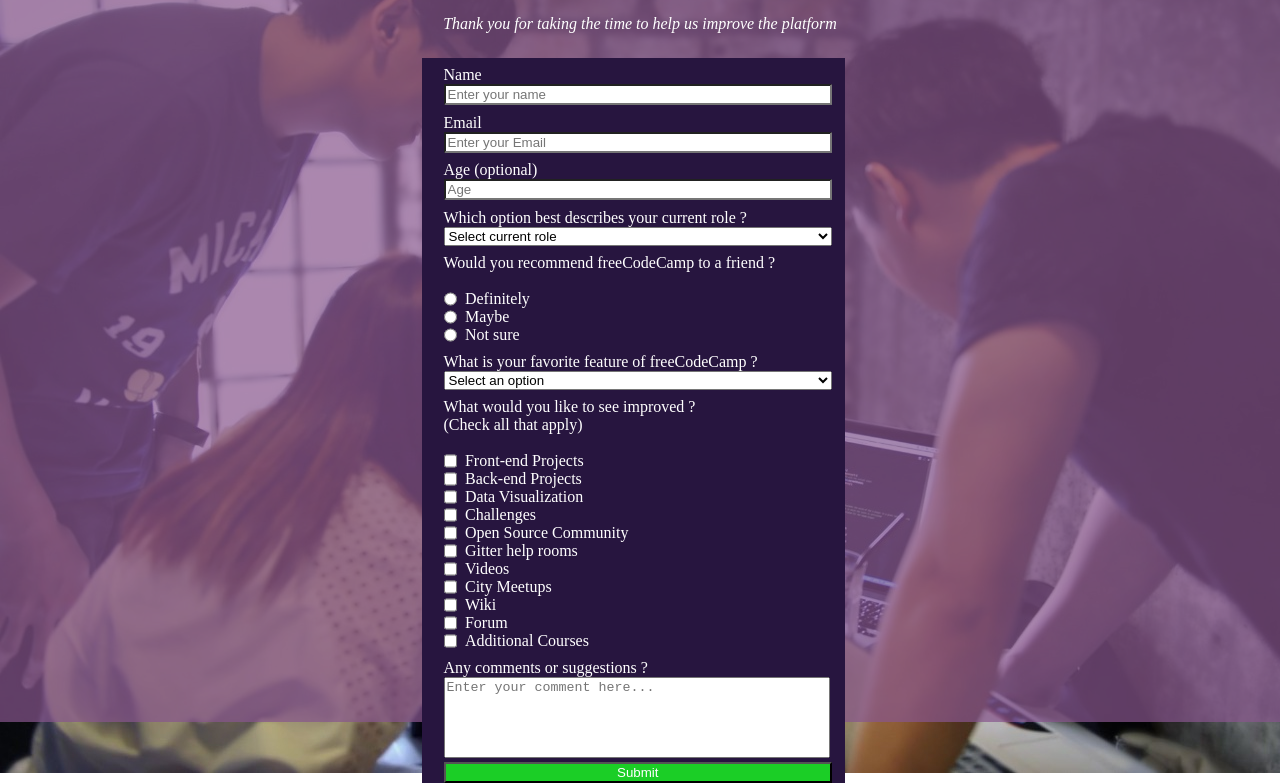
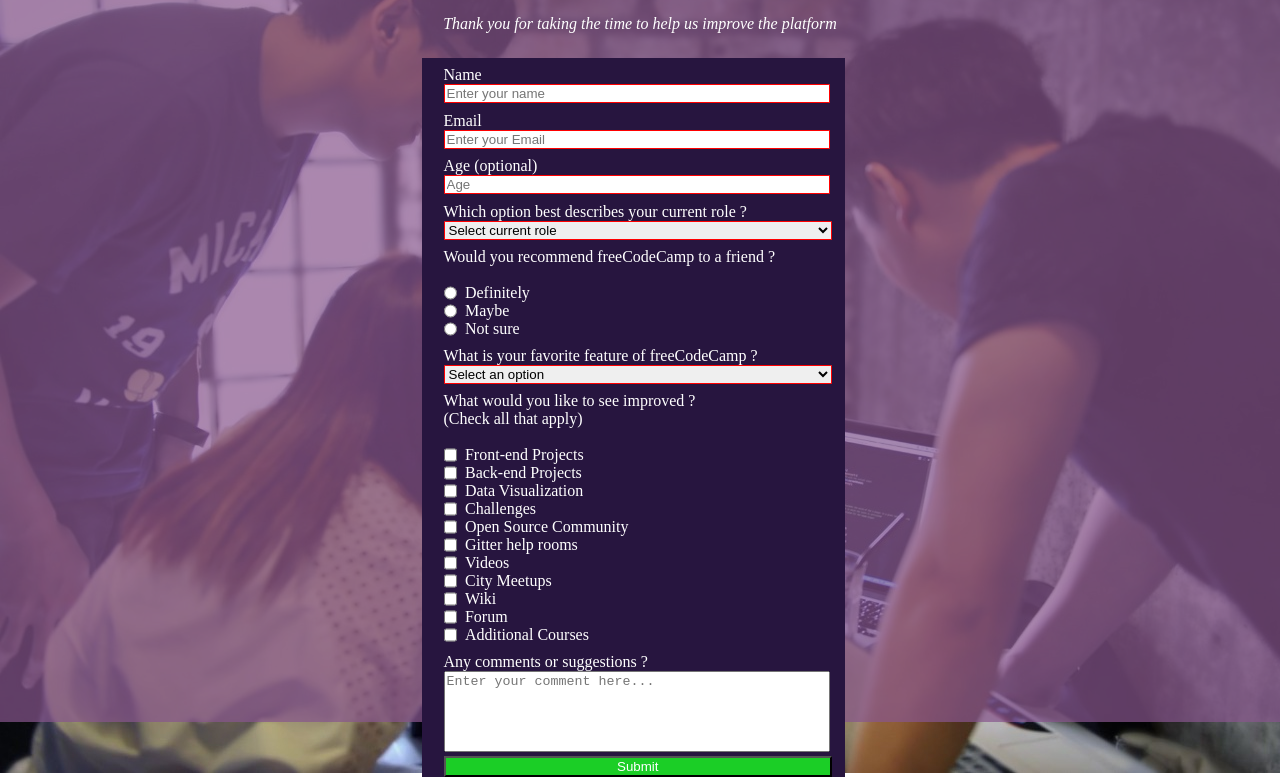
Before and after one commit to AliHasanov/Form, a plain HTML site: page index.html in a window 1280 px wide. Shown: the part 78-861 px from the top of the page. Drawn offline with Linux system fonts and the light colour scheme.

Commit message:
Update index.html

```diff
--- a/index.html
+++ b/index.html
@@ -66,8 +66,9 @@ input[type='radio'],input[type='checkbox']{
         resize:none;
         left:5%;
 }
-input{
+input[type='text'],input[type='email'],input[type='number'],select{
       border-radius :2%;
+      border :1px solid red;
 }
 
 #submit{
```
